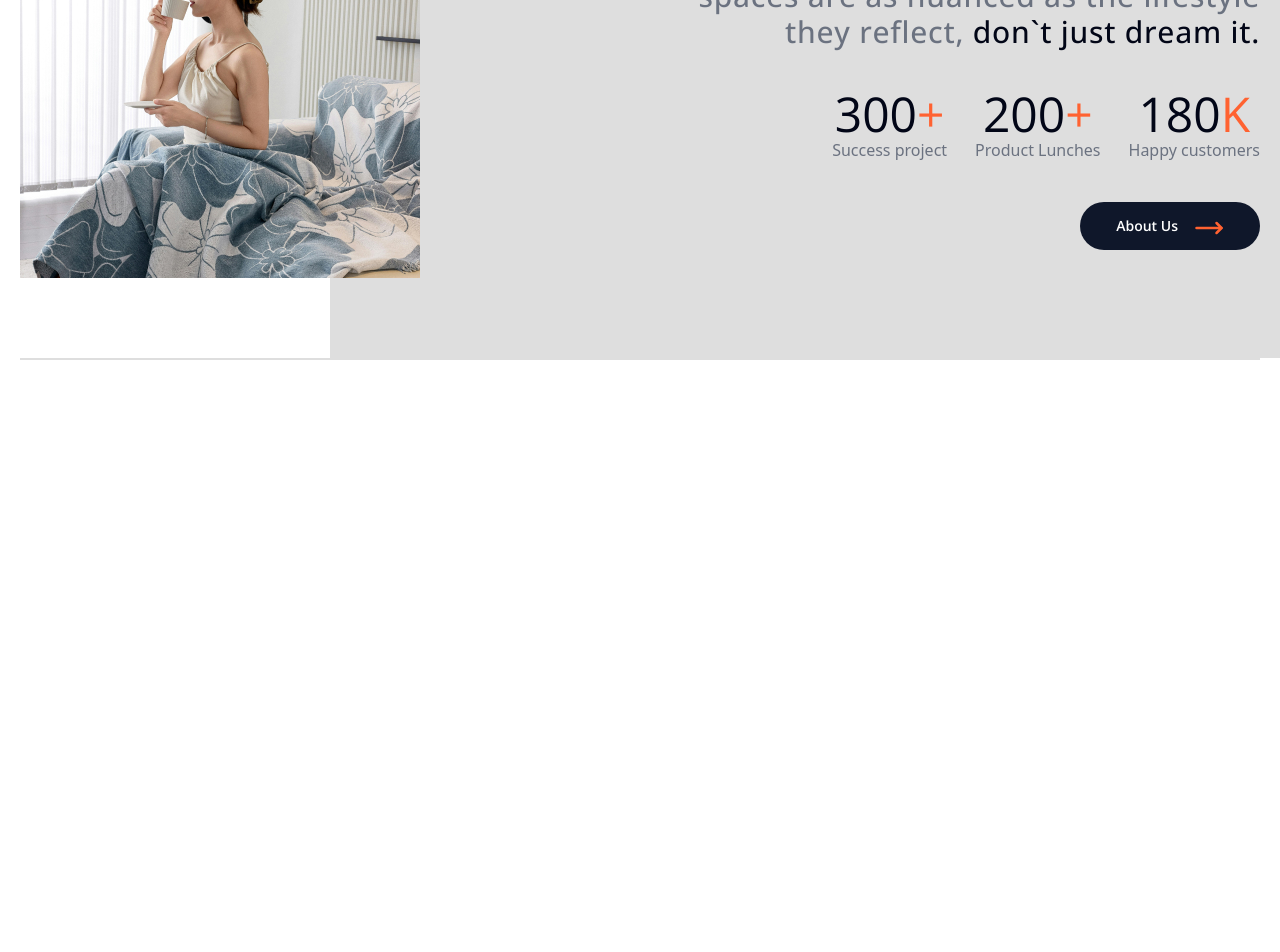
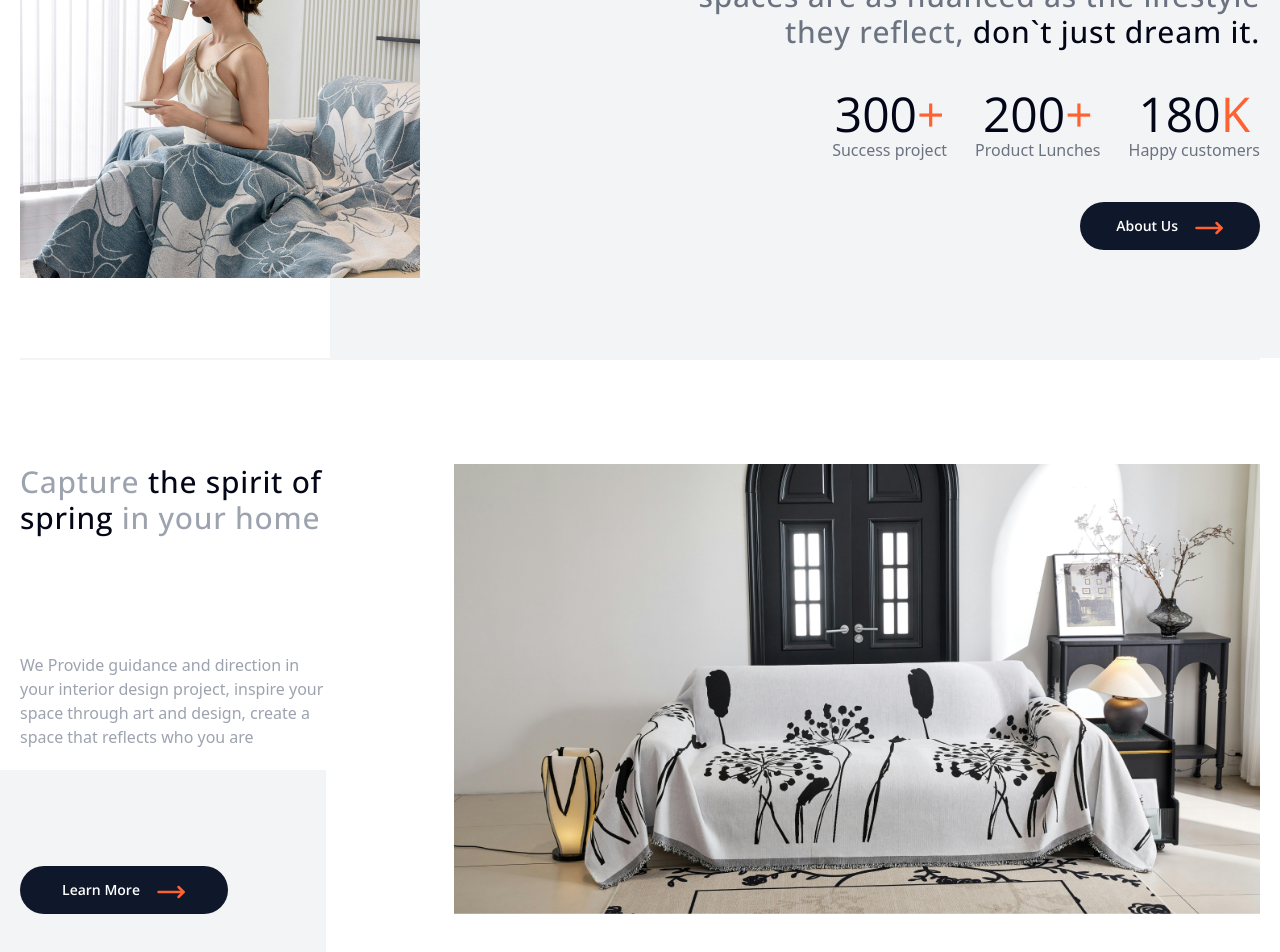
Before and after one commit to rundweb/furundweb, a React (Vite) app: page / in a window 1280 px wide. Shown: the part 1036-1988 px from the top of the page. Before the commit the page ends 1416 px from the top, so only its background shows below. Built offline with nearby package versions, Linux system fonts and the light colour scheme.

Commit message:
done capture

```diff
--- a/src/App.jsx
+++ b/src/App.jsx
@@ -1,3 +1,4 @@
+import CaptureComponents from "./components/CaptureComponents"
 import HomeComponents from "./components/HomeComponents"
 import KeyComponents from "./components/KeyComponents"
 import NavbarComponents from "./components/NavbarComponents"
@@ -8,6 +9,7 @@ const App = () => {
       <NavbarComponents/>
       <HomeComponents/>
       <KeyComponents/>
+      <CaptureComponents/>
     </div>
   )
 }
--- /dev/null
+++ b/src/components/CaptureComponents.jsx
@@ -0,0 +1,38 @@
+import capture1 from "../assets/image/capture.png";
+import { LuMoveRight } from "react-icons/lu";
+const CaptureComponents = () => {
+  return (
+    <div className="p-5 max-w-7xl m-auto lg:pt-16">
+      <div className="pb-10 md:pb-20 lg:pb-28 border-b-2 border-gray-100 relative">
+        <div className="flex flex-col gap-10 md:flex-row lg:gap-20 md:justify-between">
+          <div className="flex flex-col gap-5 md:w-2/5 lg:w-[25%] md:justify-between relative z-20">
+            <h1 className="font-open text-gray-400 font-medium tracking-wide text-2xl lg:text-3xl">
+              Capture{" "}
+              <span className="text-slate-950">the spirit of spring</span> in
+              your home
+            </h1>
+            <p className="text-gray-400 text-base">
+              We Provide guidance and direction in your interior design project,
+              inspire your space through art and design, create a space that
+              reflects who you are
+            </p>
+            <a
+              href=""
+              className="flex text-sm items-center justify-center max-w-52 font-open bg-slate-900 h-12 px-9 rounded-3xl text-white font-semibold gap-4"
+            >
+              Learn More{" "}
+              <LuMoveRight className="mt-1 text-3xl text-orange-primary" />
+            </a>
+          </div>
+
+          <div className="flex items-center justify-center md:w-[50%] lg:w-[65%] relative z-20">
+            <img src={capture1} alt="" className="w-full lg:h-[450px] object-cover object-bottom" />
+          </div>
+          <div className="absolute max-w-[450px] w-full h-64 bg-gray-100 bottom-0 -left-36 z-10"></div>
+        </div>
+      </div>
+    </div>
+  );
+};
+
+export default CaptureComponents;
--- a/src/components/KeyComponents.jsx
+++ b/src/components/KeyComponents.jsx
@@ -2,8 +2,8 @@ import key1 from "../assets/image/hom-content (1).jpg";
 import { LuMoveRight } from "react-icons/lu";
 const KeyComponents = () => {
   return (
-    <div className="p-5 max-w-7xl m-auto">
-      <div className="py-10 md:py-20 border-y-2 border-gray-primary relative flex items-center justify-between gap-20">
+    <div className="p-5 max-w-7xl m-auto  md:pb-10 ">
+      <div className="py-10 md:py-20 border-y-2 border-gray-100 relative flex items-center justify-between gap-20">
         <div className="hidden md:flex">
           <img src={key1} alt="" className="relative z-20" />
         </div>
@@ -40,7 +40,7 @@ const KeyComponents = () => {
             About Us <LuMoveRight className="mt-1 text-3xl text-orange-primary"/>
           </a>
         </div>
-        <div className="hidden md:flex absolute h-full w-full bg-gray-primary top-0 -right-[25%] z-10"></div>
+        <div className="hidden md:flex absolute h-full w-full bg-gray-100 top-0 -right-[25%] z-10"></div>
       </div>
     </div>
   );
```
Also changed, not shown: src/assets/image/capture.png (added).
